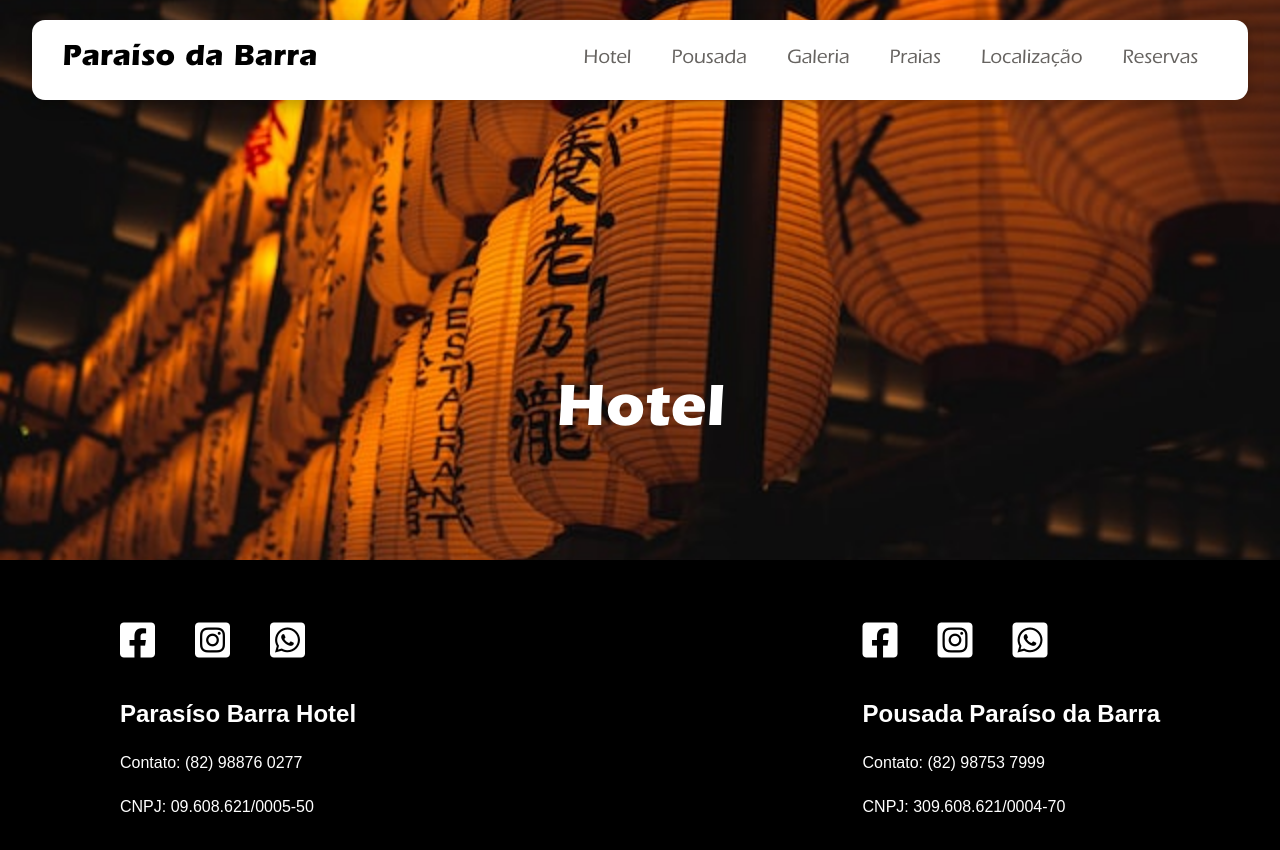
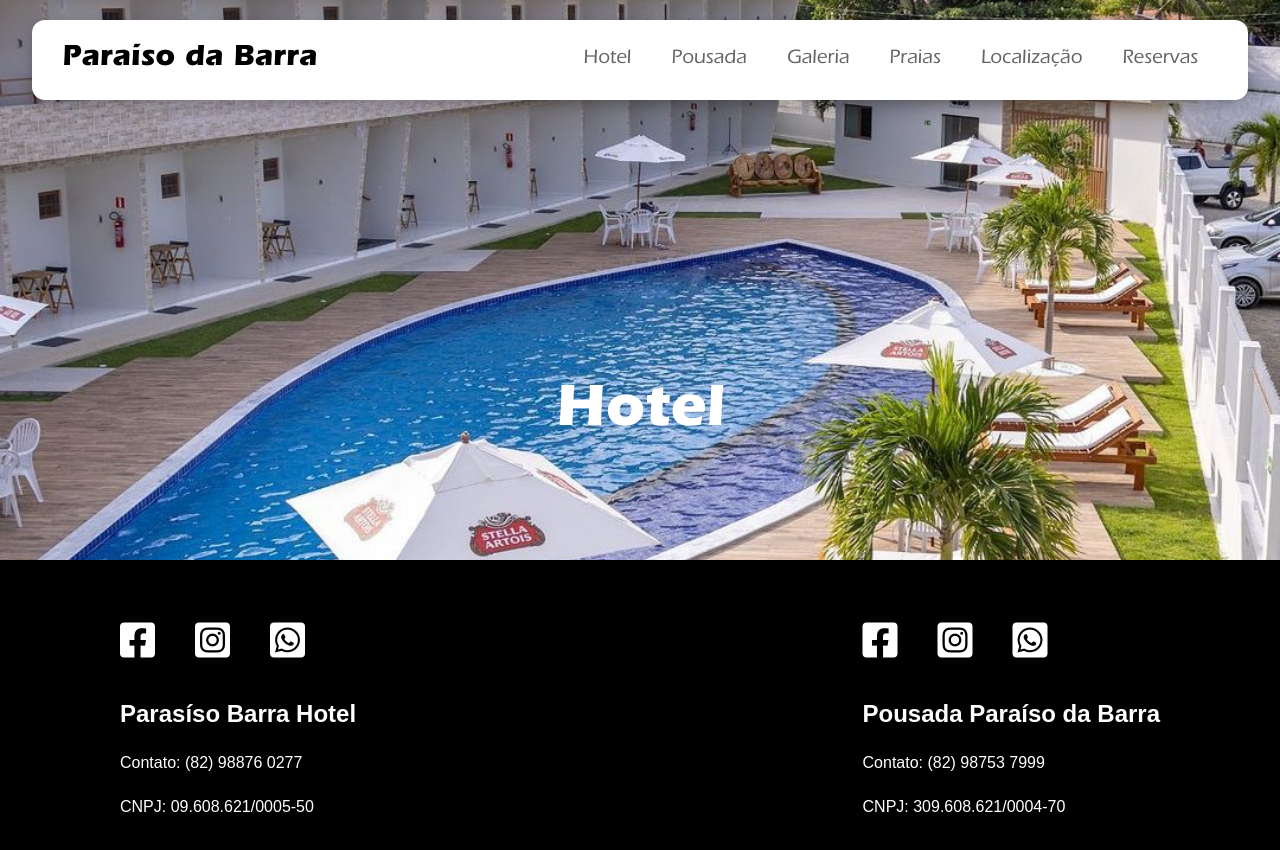
Before and after one commit to mewerton/paraisobarrahotel, a React (Vite) app: page /hotel in a window 1280 px wide. Shown: the top 850 px of the page. Built offline with nearby package versions, Linux system fonts and the light colour scheme.

Commit message:
Page Hotel

```diff
--- a/src/Pages/Hotel/index.jsx
+++ b/src/Pages/Hotel/index.jsx
@@ -1,8 +1,9 @@
 import { Container } from "./styles";
 import { Hero } from "../../components/Hero";
 import Navbar from "../../components/Navbar";
-import PraiaImg from "../../assets/night.jpg"
+import HotelImg from "../../assets/1.jpg"
 import { Footer } from "../../components/Footer";
+import { TripData } from "../../components/TripData";
 
 export function Hotel(){
     return(
@@ -11,12 +12,13 @@ export function Hotel(){
             <Hero
                 cName={"hero-mid"}
                 title={"Hotel"}
-                heroImg={PraiaImg}
+                heroImg={HotelImg}
                 url="#"
                 btnClass={"hide"}
                 urlb="#"
 
             />
+
             <Footer/>
         </Container>
     )
--- a/src/components/Trip/index.jsx
+++ b/src/components/Trip/index.jsx
@@ -1,5 +1,5 @@
 import { Container } from "./styles";
-import { TripData } from "../TripDada";
+import { TripData } from "../TripData";
 import Tripimg1 from "../../assets/1c.jpg"
 import Tripimg2 from "../../assets/20 (12).jpg"
 import Tripimg3 from "../../assets/20 (13).jpg"
```
Also changed, not shown: src/components/TripData/index.jsx (renamed from src/components/TripDada/index.jsx).
